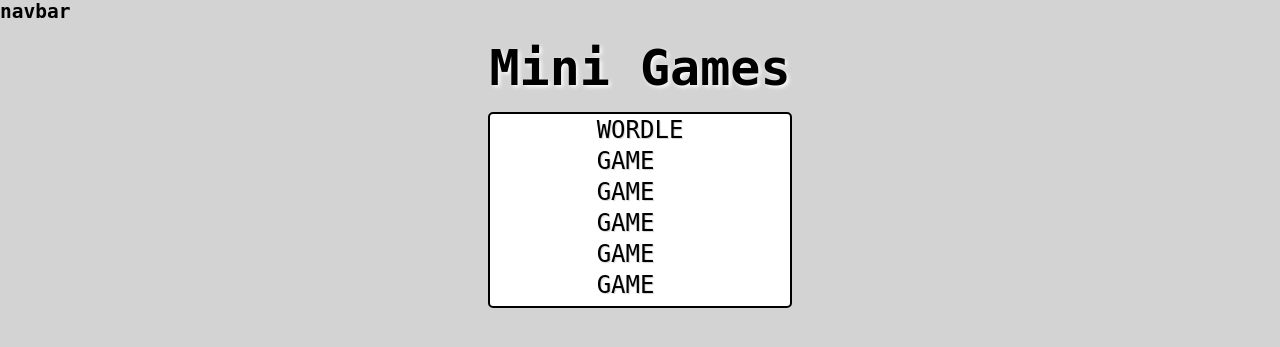
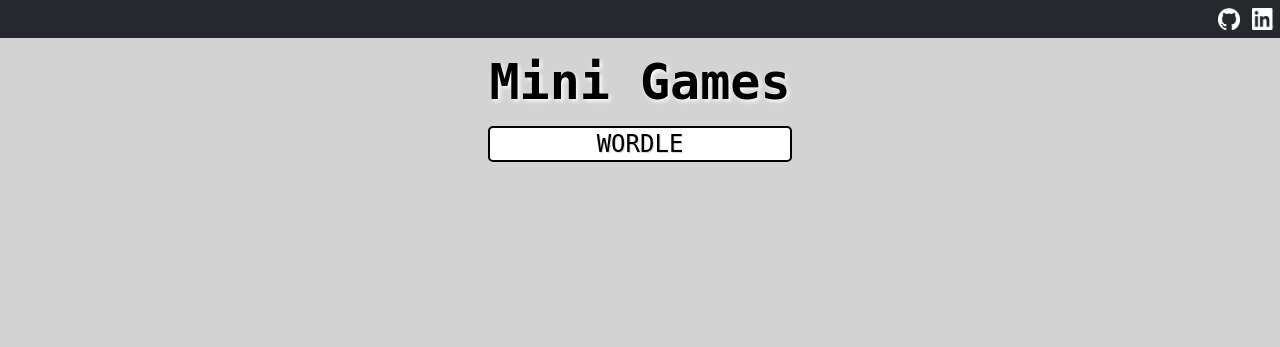
Before and after one commit to Tachakar/mini-games, a Django app: page / in a window 1280 px wide. Shown: the top 347 px of the page. Run offline with Django 5.2, Linux system fonts and the light colour scheme.

Commit message:
Added navbar

```diff
--- a/home/views.py
+++ b/home/views.py
@@ -9,8 +9,6 @@
         if curr_game != "home" and curr_game.startswith("django.") == False:
             games.append(curr_game)
 
-    for _ in range(5):
-        games.append("game")
     ctx = {"games":games}
 
     return render(req, "home/home_page.html", ctx)
--- /dev/null
+++ b/static/css/styles.css
@@ -0,0 +1,25 @@
+html {
+	font-family: monospace;
+}
+
+body {
+	background-color: lightgrey;
+	margin: 0;
+}
+
+#navbar {
+	background-color: #25292E;
+	height: 38px;
+	margin: 0;
+	padding: 0;
+	display: flex;
+	justify-content: flex-end;
+	align-items: center;
+}
+
+.navbar-socials {
+	display: inline-flex;
+	margin: 0 6px;
+	width: 22px;
+	height: 22px;
+}
--- a/static/styles.css
+++ /dev/null
@@ -1,8 +0,0 @@
-html {
-	font-family: monospace;
-}
-
-body {
-	background-color: lightgrey;
-	margin: 0;
-}
--- a/templates/base.html
+++ b/templates/base.html
@@ -4,13 +4,20 @@
 <head>
 	<meta charset="UTF-8">
 	<title>Mini Games</title>
-	<link rel="stylesheet" href="{% static 'styles.css' %}">
+	<link rel="stylesheet" href="{% static 'css/styles.css' %}">
 	{% block extra_css %}{% endblock %}
 
 </head>
 
 <body>
-	<h2>navbar</h2>
+	<div id="navbar">
+		<a href="https://github.com/Tachakar/MiniGames" target="_blank">
+			<img src="{% static 'assets/github-mark-white.png' %}" class="navbar-socials" alt="GitHub Logo">
+		</a>
+		<a href="https://www.linkedin.com/in/mateusz-toczyski-629aa4242/" target="_blank">
+			<img src="{% static 'assets/InBug-White.png' %}" alt="LinikedIn Logo" class="navbar-socials">
+		</a>
+	</div>
 	{% block content %}
 	{% endblock %}
 
--- a/wordle/static/wordle/styles.css
+++ /dev/null
@@ -1,5 +0,0 @@
-.name {
-	text-align: center;
-	font-size: 50px;
-	font-family: monospace;
-}
```
Also changed, not shown: wordle/static/wordle/wordle_styles.css (added, +16 -0 lines), wordle/templates/wordle/main.html (+8 -2 lines), static/assets/InBug-White.png (added), static/assets/github-mark-white.png (added).
